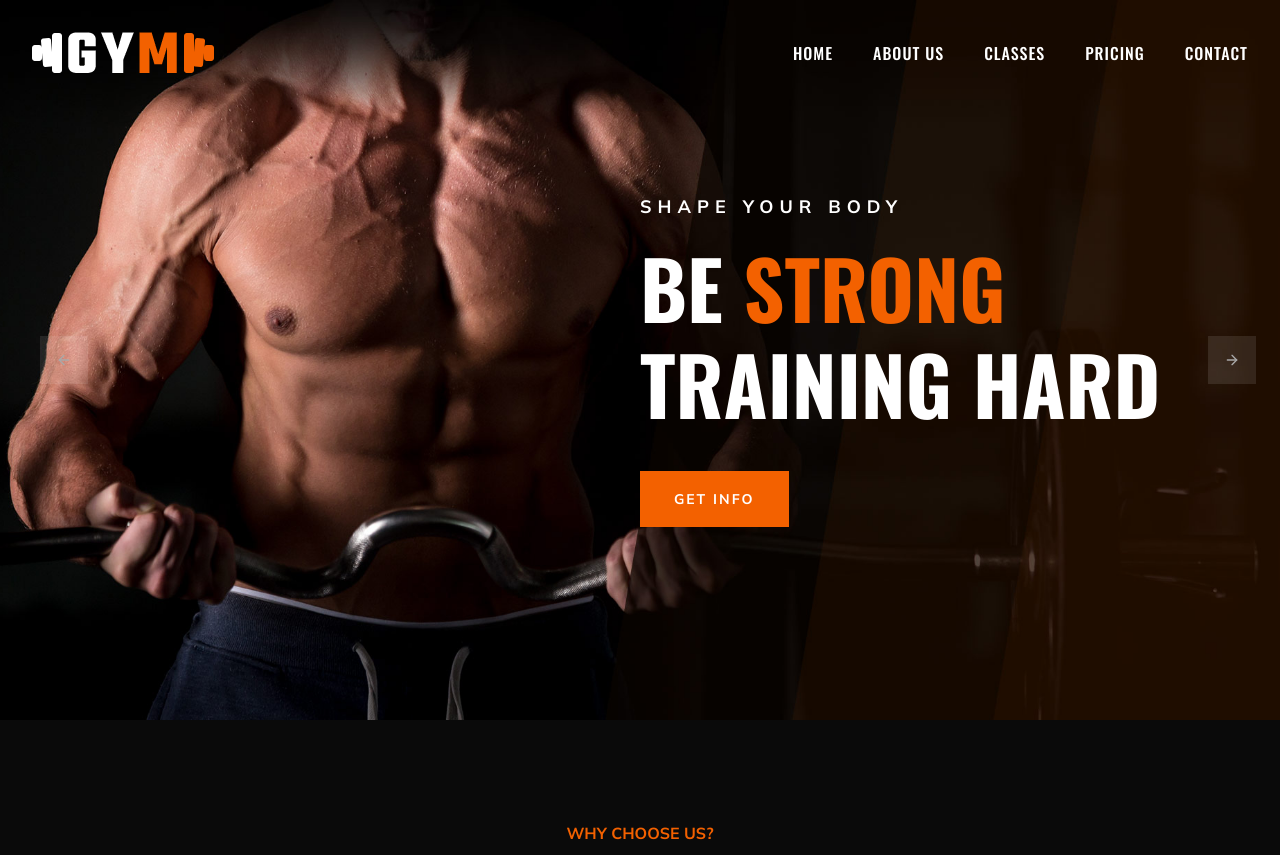
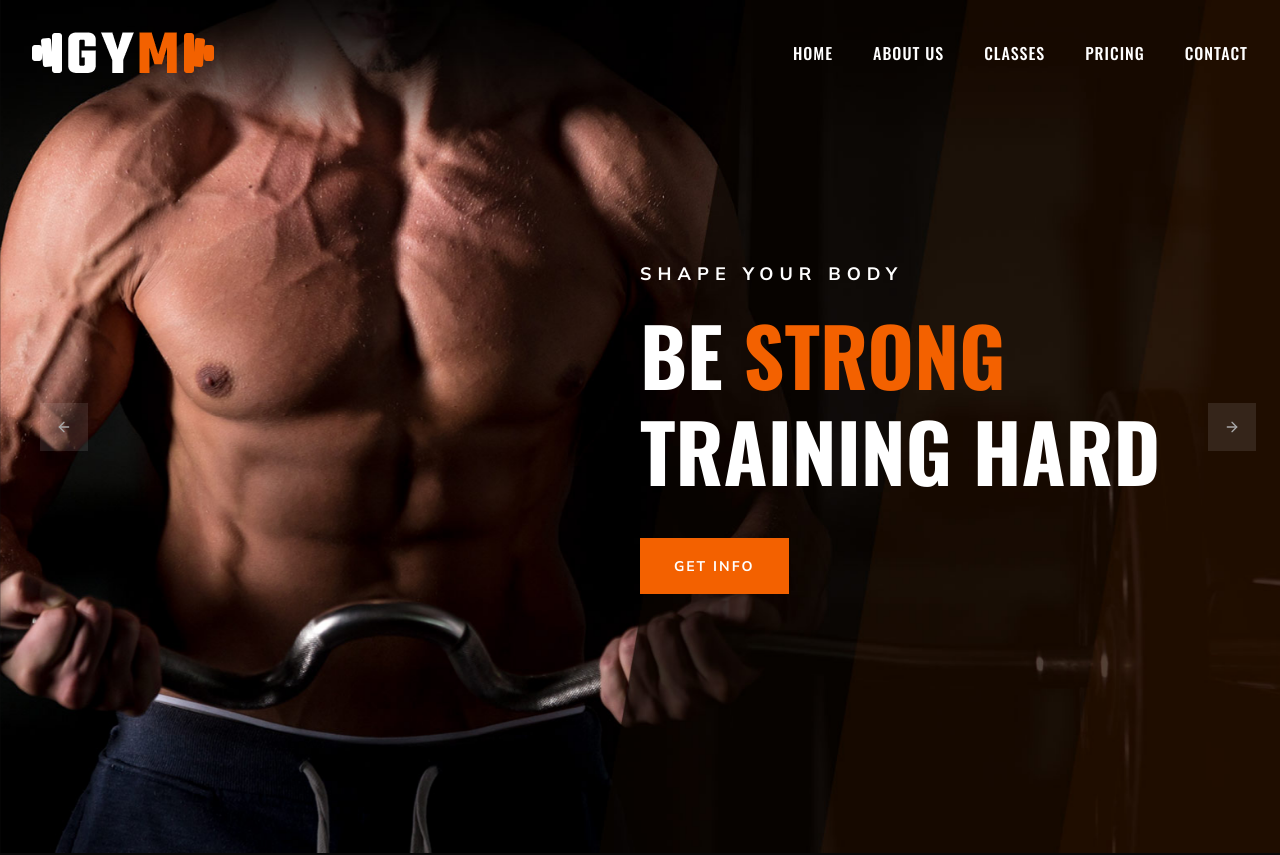
Before and after one commit to felipe-muner/podium-gym, a Next.js app: page / in a window 1280 px wide. Shown: the top 855 px of the page. Built offline with nearby package versions, Linux system fonts and the light colour scheme.

Commit message:
feat: animations

```diff
--- a/components/Hero/Hero.tsx
+++ b/components/Hero/Hero.tsx
@@ -44,8 +44,8 @@ export default function Hero() {
     <Carousel className="relative w-full" opts={{ loop: true }}>
       <CarouselContent>
         {slides.map((slide, index) => (
-          <CarouselItem key={index} className="relative">
-            <div className="relative w-full aspect-[3/4] md:aspect-[16/9]">
+          <CarouselItem key={slide.src} className="relative">
+            <div className="relative w-full aspect-[3/4] md:aspect-[6/4]">
               <Image
                 src={slide.src}
                 alt={slide.alt}
@@ -59,17 +59,44 @@ export default function Hero() {
                     <div className="hidden lg:block lg:col-span-6" />
                     <div className="col-span-12 lg:col-span-6">
                       <div className="hi-text text-white">
-                        <span className="block text-lg uppercase font-bold mb-[18px] font-mulish tracking-[6px]">
+                        {/* Animate from bottom with a slight delay */}
+                        <span
+                          className="
+                            block
+                            text-lg
+                            uppercase
+                            font-bold
+                            mb-[18px]
+                            font-mulish
+                            tracking-[6px]
+                            animate-fade-up-delay-100
+                          "
+                        >
                           {slide.span}
                         </span>
-                        <h1 className="text-4xl font-bold uppercase mb-10 leading-[1.2] text-[48px] md:text-[80px]">
+
+                        <h1
+                          className="
+                            text-4xl
+                            font-bold
+                            uppercase
+                            mb-10
+                            leading-[1.2]
+                            text-[48px]
+                            md:text-[80px]
+                            animate-fade-up-delay-250
+                          "
+                        >
                           {slide.heading}
                         </h1>
-                        <Cta
-                          href={slide.linkHref}
-                          label={slide.linkLabel}
-                          className="bg-brand-orange"
-                        />
+
+                        <div className="animate-fade-up-delay-500">
+                          <Cta
+                            href={slide.linkHref}
+                            label={slide.linkLabel}
+                            className="bg-brand-orange"
+                          />
+                        </div>
                       </div>
                     </div>
                   </div>
@@ -80,7 +107,6 @@ export default function Hero() {
         ))}
       </CarouselContent>
 
-      {/* No hover color changes — force with !important */}
       <CarouselPrevious
         className="
           absolute
@@ -103,6 +129,7 @@ export default function Hero() {
       >
         <ChevronLeft className="w-6 h-6" />
       </CarouselPrevious>
+
       <CarouselNext
         className="
           absolute
--- a/tailwind.config.ts
+++ b/tailwind.config.ts
@@ -9,6 +9,26 @@ export default {
   ],
   theme: {
     extend: {
+      keyframes: {
+        "fade-up": {
+          "0%": {
+            opacity: "0",
+            transform: "translateY(40px)",
+          },
+          "100%": {
+            opacity: "1",
+            transform: "translateY(0)",
+          },
+        },
+      },
+      animation: {
+        // Duration = 0.5s, easing = ease-out, fill-mode = forwards
+        // You can create multiple delays as needed
+        "fade-up": "fade-up 0.8s ease-out forwards",
+        "fade-up-delay-100": "fade-up 0.5s ease-out 0.1s forwards",
+        "fade-up-delay-250": "fade-up 0.5s ease-out 0.25s forwards",
+        "fade-up-delay-500": "fade-up 0.5s ease-out 0.5s forwards",
+      },
       fontFamily: {
         oswald: ['var(--font-oswald)', 'sans-serif'],
         mulish: ['var(--font-mulish)', 'sans-serif'],
```
